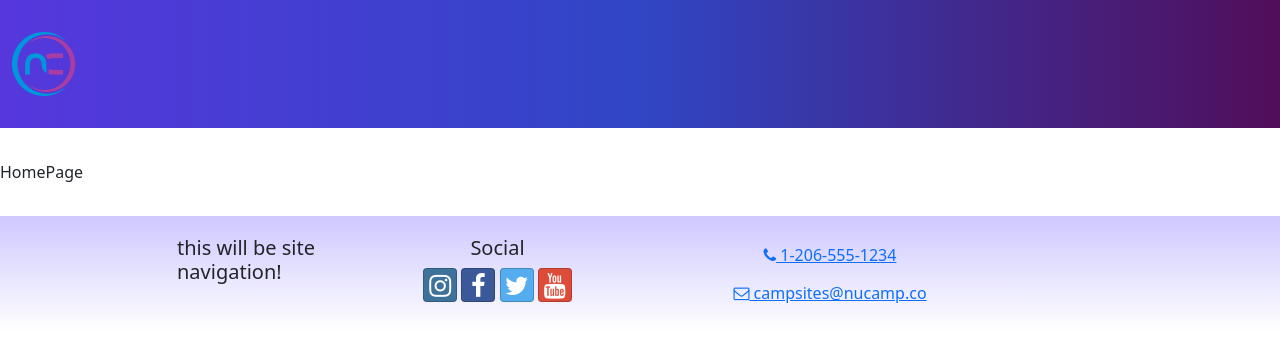
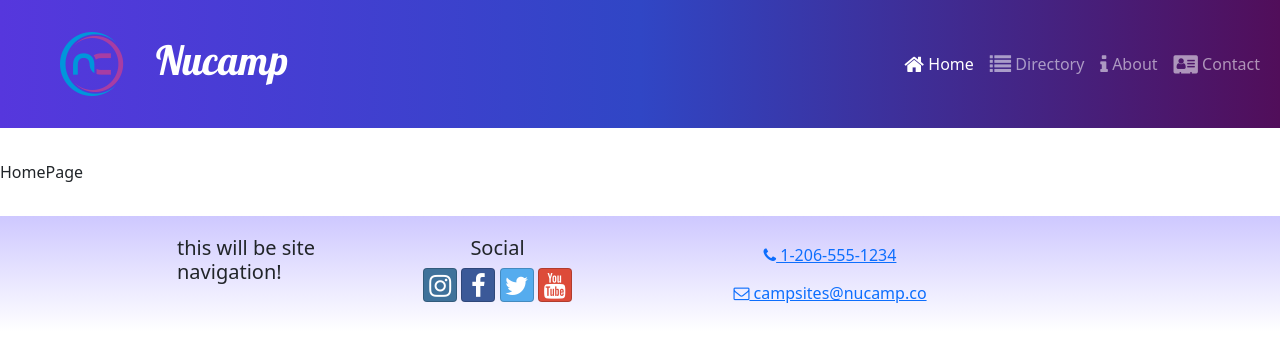
Before and after one commit to jannethg/2024nucamp_react_wk, a React (Create React App) app: page / in a window 1280 px wide. Shown: the top 346 px of the page. Built offline with nearby package versions, Linux system fonts and the light colour scheme.

Commit message:
Add Nav header and  Menu toggler

```diff
--- a/src/components/Header.js
+++ b/src/components/Header.js
@@ -1,12 +1,49 @@
-import { Navbar, NavbarBrand } from "reactstrap";
+import { useState } from "react";
+import {
+  Navbar,
+  NavbarBrand,
+  Collapse,
+  NavbarToggler,
+  Nav,
+  NavItem
+} from "reactstrap";
+import { NavLink } from "react-router-dom";
 import NucampLogo from '../app/assets/img/logo.png';
 
 const Header = () => {
+  const [menuOpen, setMenuOpen] = useState(false);
     return (
         <Navbar dark color='primary' sticky='top' expand='md'>
-          <NavbarBrand href='/'>
-            <img src={NucampLogo} alt='nucamp logo'/>
+          <NavbarBrand className='ms-5' href='/'>
+            <img src={NucampLogo} alt='nucamp logo' className='float-start'/>
+            <h1 className="mt-1">Nucamp</h1>
           </NavbarBrand>
+
+            <NavbarToggler onClick={() => setMenuOpen(!menuOpen)} />
+            <Collapse isOpen={menuOpen} navbar>
+              <Nav className="ms-auto" navbar>
+                  <NavItem>
+                    <NavLink className='nav-link' to='/'>
+                      <i className="fa fa-home fa-lg" /> Home
+                    </NavLink>
+                  </NavItem>
+                  <NavItem>
+                    <NavLink className='nav-link' to='/directory'>
+                      <i className="fa fa-list fa-lg" /> Directory
+                    </NavLink>
+                  </NavItem>
+                  <NavItem>
+                    <NavLink className='nav-link' to='/about'>
+                      <i className="fa fa-info fa-lg" /> About
+                    </NavLink>
+                  </NavItem>
+                  <NavItem>
+                    <NavLink className='nav-link' to='/contact'>
+                      <i className="fa fa-address-card fa-lg" /> Contact
+                    </NavLink>
+                  </NavItem>
+              </Nav>
+            </Collapse>
         </Navbar>
     );
 };
```
